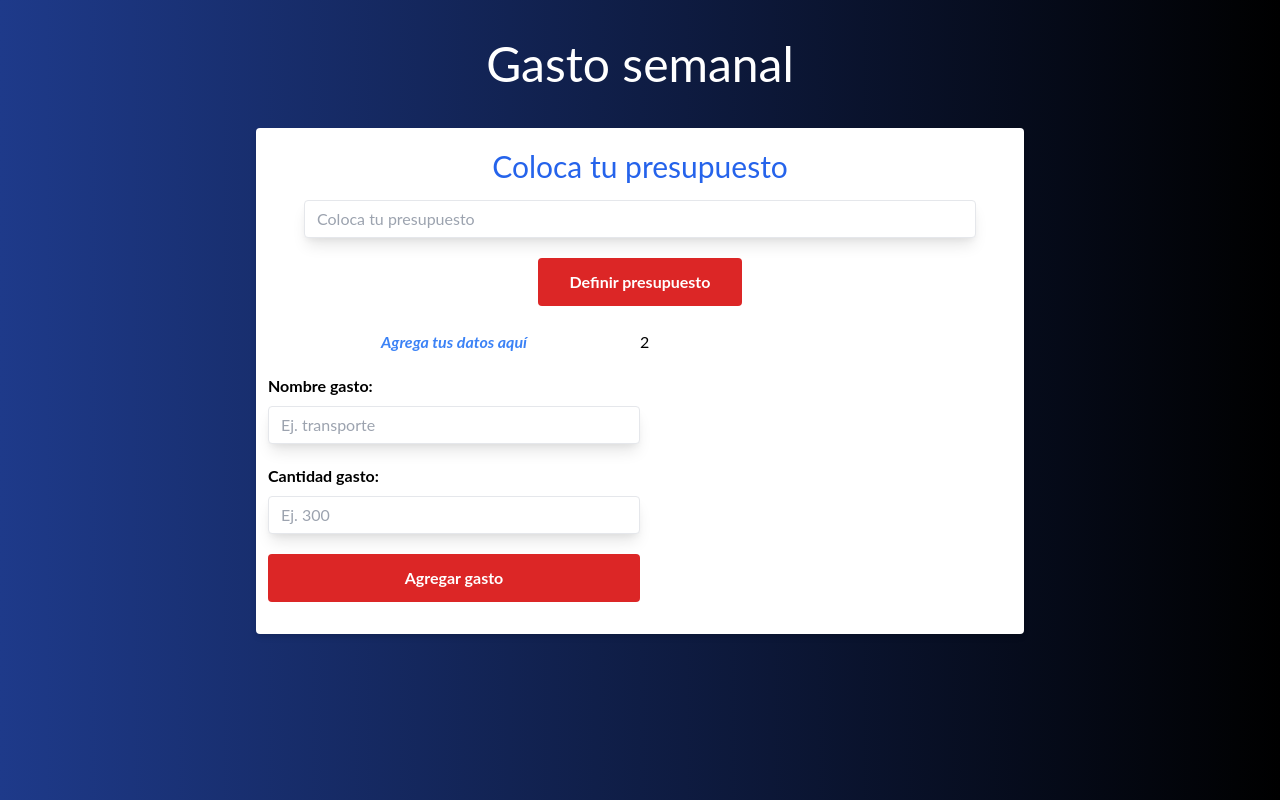
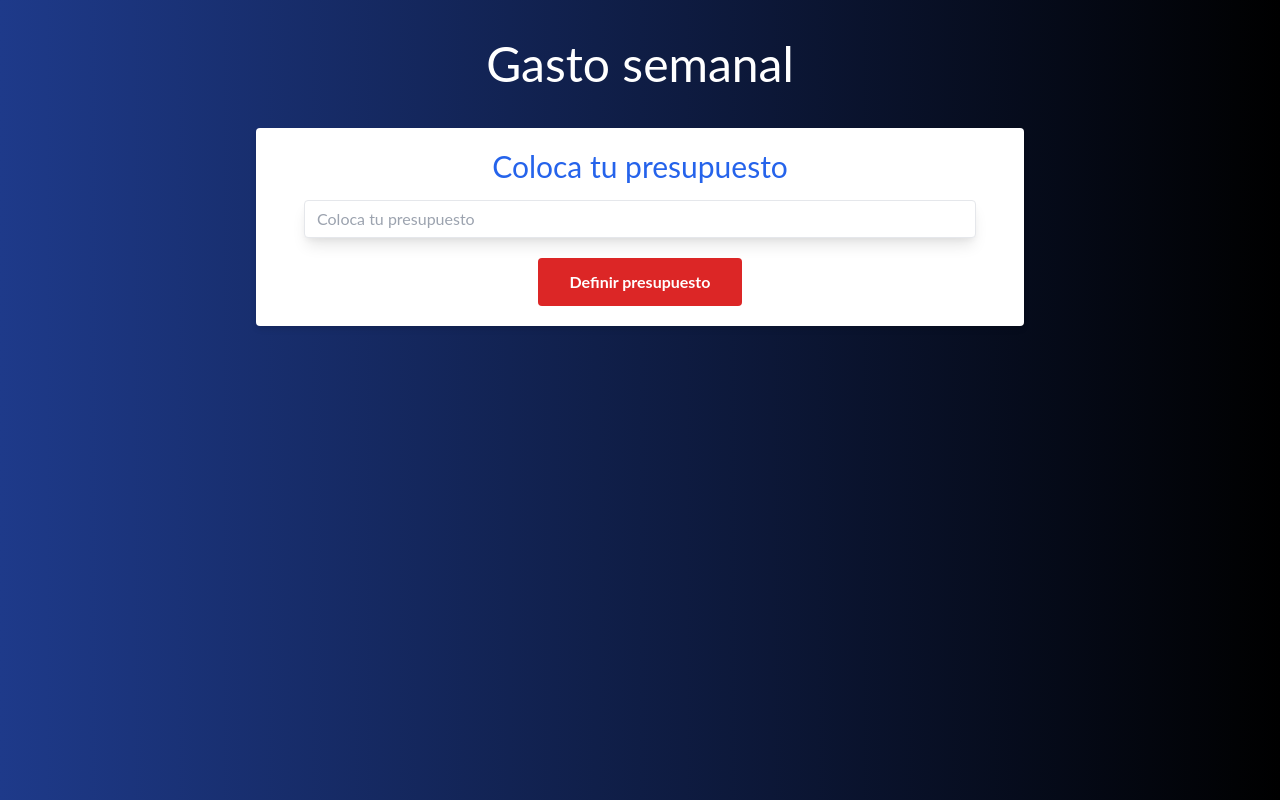
Before and after one commit to juanluna96/Control-de-Presupuesto, a React (Create React App) app: page / in a window 1280 px wide. Built offline with nearby package versions, Linux system fonts and the light colour scheme.

Commit message:
Cargando un Componente u Otro

```diff
--- a/src/App.js
+++ b/src/App.js
@@ -6,6 +6,7 @@ function App() {
   // Definir el state
   const [presupuesto, setPresupuesto] = useState(0);
   const [restante, setRestante] = useState(0);
+  const [mostrarpregunta, actualizarPregunta] = useState(true);
 
 
   return (
@@ -13,7 +14,10 @@ function App() {
       <header>
         <h1 className="my-10 text-5xl text-center text-white">Gasto semanal</h1>
         <div className="py-5 mx-auto bg-white rounded shadow-md md:max-w-3xl">
-          <Pregunta setPresupuesto={ setPresupuesto } setRestante={ setRestante }></Pregunta>
+          { mostrarpregunta
+            ?
+            <Pregunta setPresupuesto={ setPresupuesto } setRestante={ setRestante } actualizarPregunta={ actualizarPregunta }></Pregunta>
+            :
             <div className="flex-row p-3 mt-3 md:flex">
               <div className="md:w-1/2">
                 <Formulario></Formulario>
@@ -22,6 +26,7 @@ function App() {
                 2
               </div>
             </div>
+          }
         </div>
       </header>
     </div>
--- a/src/components/Formulario.jsx
+++ b/src/components/Formulario.jsx
@@ -3,7 +3,7 @@ import React from 'react'
 const Formulario = () => {
     return (
         <form>
-            <h2 className="mb-5 italic font-bold text-center text-blue-500">Agrega tus datos aquí</h2>
+            <h2 className="mb-5 text-3xl italic font-bold text-center text-blue-500">Agrega tus datos aquí</h2>
 
             <label htmlFor="gasto" className="font-bold">Nombre gasto:</label>
             <input
--- a/src/components/Pregunta.js
+++ b/src/components/Pregunta.js
@@ -1,7 +1,7 @@
 import React, { Fragment, useState } from 'react';
 import Error from './Error'
 
-const Pregunta = ({ setPresupuesto, setRestante }) => {
+const Pregunta = ({ setPresupuesto, setRestante, actualizarPregunta }) => {
     // Definir el state
 
     const [cantidad, guardarCantidad] = useState(0);
@@ -27,6 +27,7 @@ const Pregunta = ({ setPresupuesto, setRestante }) => {
         setError(false);
         setPresupuesto(cantidad);
         setRestante(cantidad);
+        actualizarPregunta(false);
     }
 
     return (
```
Lines whose indentation alone changed are shown as unchanged.
